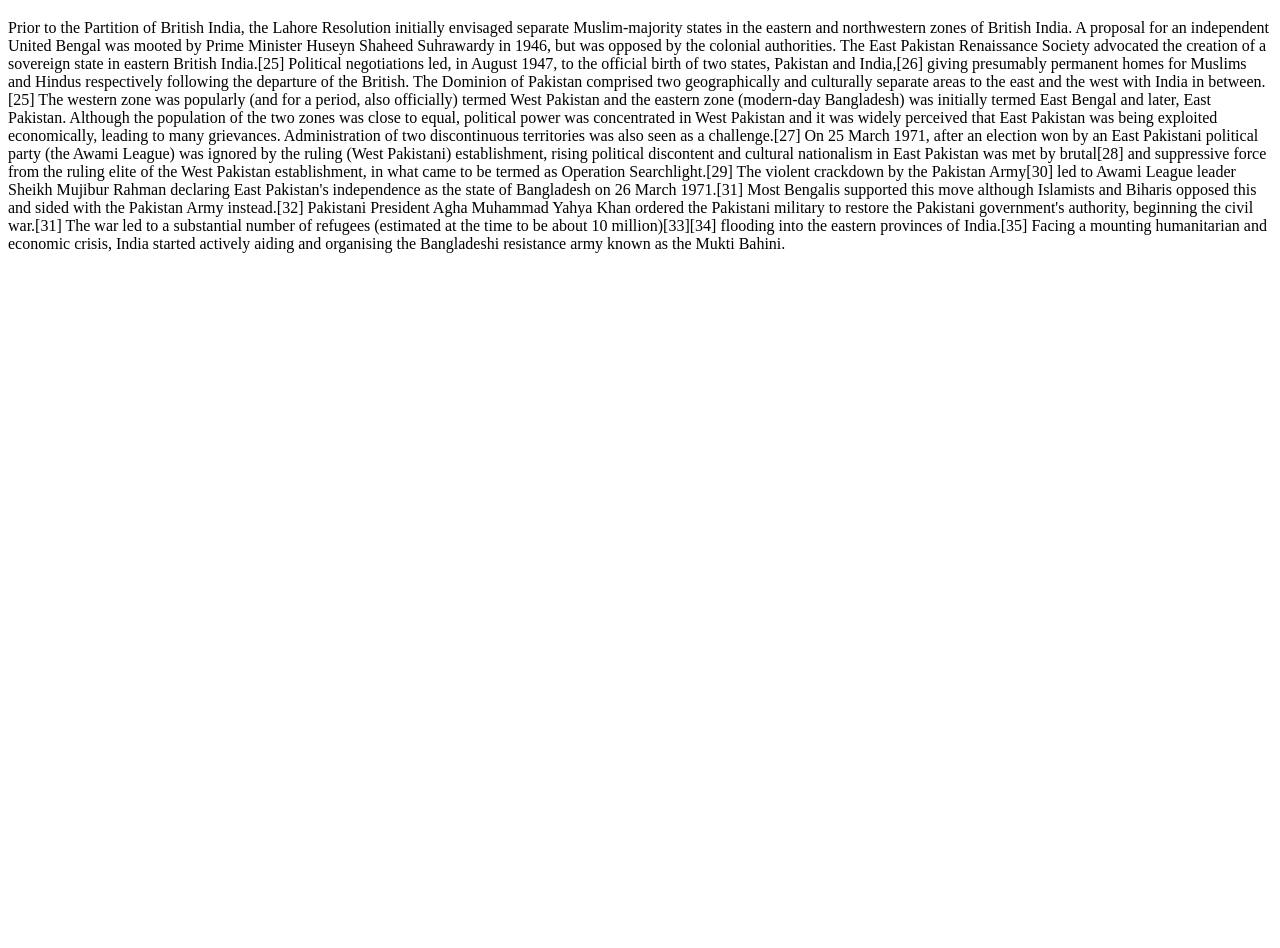
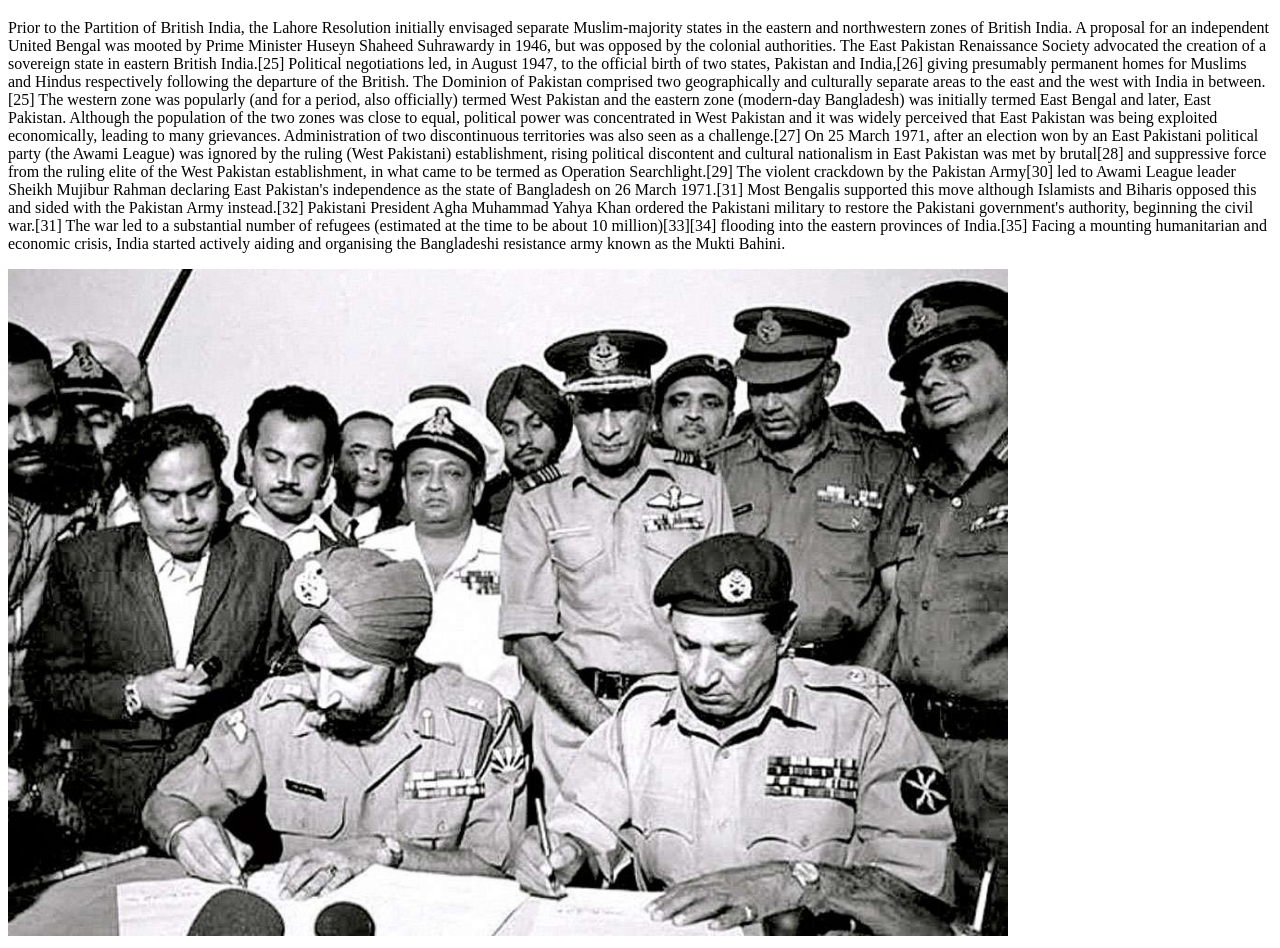
Before and after one commit to sayeedarefin/Bangladesh-Liberation-War, a plain HTML site: page index.html in a window 1280 px wide. Shown: the part 609-1557 px from the top of the page. Before the commit the page ends 878 px from the top, so only its background shows below. Drawn offline with Linux system fonts and the light colour scheme.

Commit message:
image added

```diff
--- a/index.html
+++ b/index.html
@@ -29,5 +29,6 @@
         On 25 March 1971, after an election won by an East Pakistani political party (the Awami League) was ignored by the ruling (West Pakistani) establishment, rising political discontent and cultural nationalism in East Pakistan was met by brutal[28] and suppressive force from the ruling elite of the West Pakistan establishment, in what came to be termed as Operation Searchlight.[29] The violent crackdown by the Pakistan Army[30] led to Awami League leader Sheikh Mujibur Rahman declaring East Pakistan's independence as the state of Bangladesh on 26 March 1971.[31] Most Bengalis supported this move although Islamists and Biharis opposed this and sided with the Pakistan Army instead.[32]
 
         Pakistani President Agha Muhammad Yahya Khan ordered the Pakistani military to restore the Pakistani government's authority, beginning the civil war.[31] The war led to a substantial number of refugees (estimated at the time to be about 10 million)[33][34] flooding into the eastern provinces of India.[35] Facing a mounting humanitarian and economic crisis, India started actively aiding and organising the Bangladeshi resistance army known as the Mukti Bahini.</p>
+        <img src="surrender.jpg" alt="">
 </body>
 </html>
```
Also changed, not shown: surrender.jpg (added).
